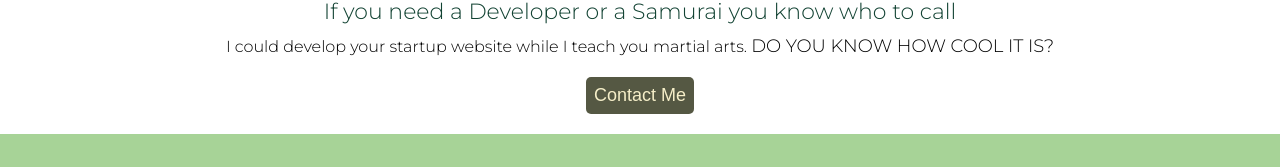
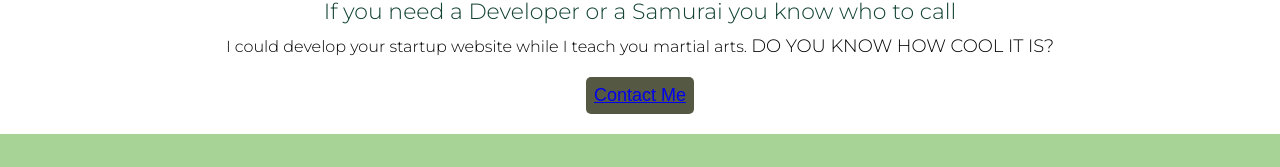
Before and after one commit to miguelmichelangelli/My-Website, a plain HTML site: page index.html in a window 1280 px wide. Shown: the part 1434-1601 px from the top of the page. Drawn offline with nearby package versions, Linux system fonts and the light colour scheme; a web font is replaced by a local one.

Commit message:
Update index.html

```diff
--- a/index.html
+++ b/index.html
@@ -55,7 +55,7 @@
             <h2>Call me if you get lost! <span class="min">(or if you need me)</span></h2>
             <h3>If you need a Developer or a Samurai you know who to call</h3>
             <p>I could develop your startup website while I teach you martial arts. <span class="max">DO YOU KNOW HOW COOL IT IS?</span></p>
-            <button>Contact Me</button>
+            <button><a href="https://gmail-test.corp.google.com/mail/compose?to=michelangellimiguel19@gmail.com">Contact Me</a></button>
         </div>
     </section>
 
```
